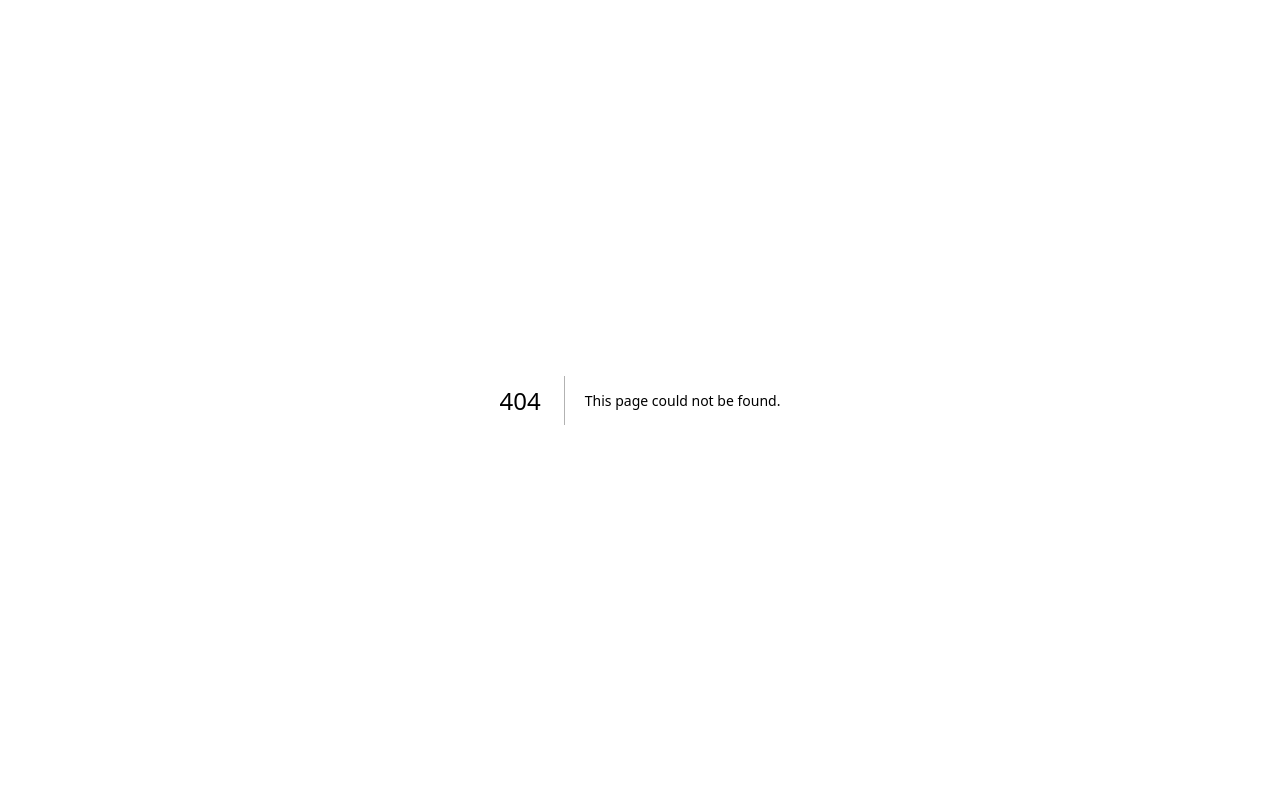
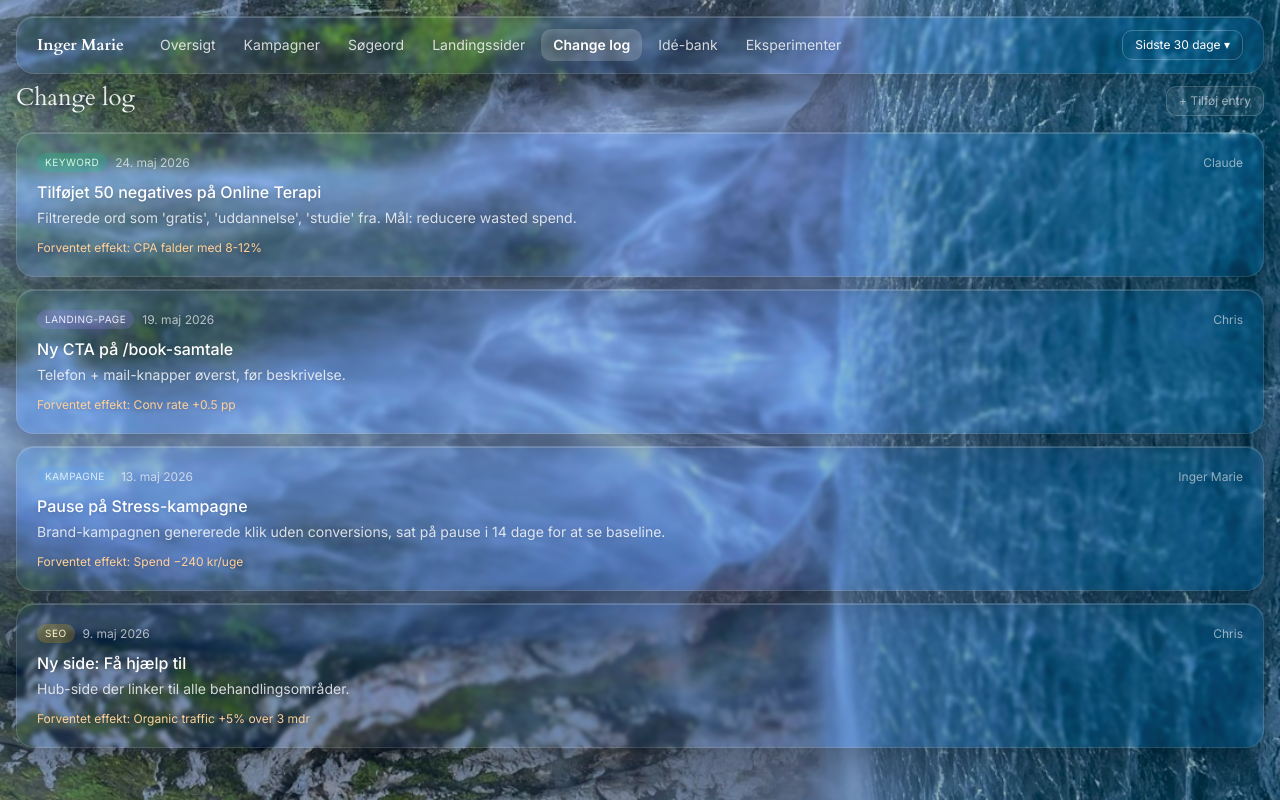
Before and after one commit to Naiture/Psykoterapeut.net, a Next.js app in the folder dashboard/: page /change-log in a window 1280 px wide. Before the commit this address had no page. Built offline with nearby package versions, Linux system fonts and the light colour scheme.

Commit message:
feat(dashboard): build Change log page (tidslinje)

```diff
--- /dev/null
+++ b/dashboard/src/app/(dashboard)/change-log/page.tsx
@@ -0,0 +1,25 @@
+import { ChangeLogEntryView } from "@/components/change-log-entry";
+import { SectionHeading } from "@/components/section-heading";
+import { changeLog } from "@/lib/fixtures/change-log";
+
+export default function ChangeLogPage() {
+  return (
+    <div className="space-y-4 mt-2">
+      <div className="flex items-baseline justify-between">
+        <SectionHeading>Change log</SectionHeading>
+        <button
+          disabled
+          className="rounded-lg border border-white/20 bg-white/8 px-3 py-1.5 text-xs text-white/60 cursor-not-allowed"
+          title="Funktion kommer i fase 3"
+        >
+          + Tilføj entry
+        </button>
+      </div>
+      <div className="space-y-3">
+        {changeLog.map((entry) => (
+          <ChangeLogEntryView key={entry.id} entry={entry} />
+        ))}
+      </div>
+    </div>
+  );
+}
--- /dev/null
+++ b/dashboard/src/components/change-log-entry.tsx
@@ -0,0 +1,33 @@
+import { GlassCard } from "@/components/glass-card";
+import type { ChangeLogEntry } from "@/lib/types";
+
+const CATEGORY_COLORS: Record<ChangeLogEntry["category"], string> = {
+  kampagne: "bg-blue-400/20 text-blue-100",
+  keyword: "bg-emerald-400/20 text-emerald-100",
+  "landing-page": "bg-violet-400/20 text-violet-100",
+  seo: "bg-amber-400/20 text-amber-100",
+  andet: "bg-white/15 text-white/80",
+};
+
+export function ChangeLogEntryView({ entry }: { entry: ChangeLogEntry }) {
+  return (
+    <GlassCard className="p-5">
+      <div className="flex items-center gap-2">
+        <span
+          className={`rounded-full px-2 py-0.5 text-[10px] uppercase tracking-wider ${CATEGORY_COLORS[entry.category]}`}
+        >
+          {entry.category}
+        </span>
+        <span className="text-xs text-white/65 drop-shadow">
+          {new Date(entry.timestamp).toLocaleDateString("da-DK", { day: "numeric", month: "long", year: "numeric" })}
+        </span>
+        <span className="ml-auto text-xs text-white/55 drop-shadow">{entry.author}</span>
+      </div>
+      <h3 className="mt-2 text-base font-medium text-white drop-shadow">{entry.title}</h3>
+      <p className="mt-1 text-sm text-white/80 drop-shadow">{entry.description}</p>
+      <div className="mt-3 text-xs text-[#ffd09a] drop-shadow">
+        Forventet effekt: {entry.expectedImpact}
+      </div>
+    </GlassCard>
+  );
+}
```
